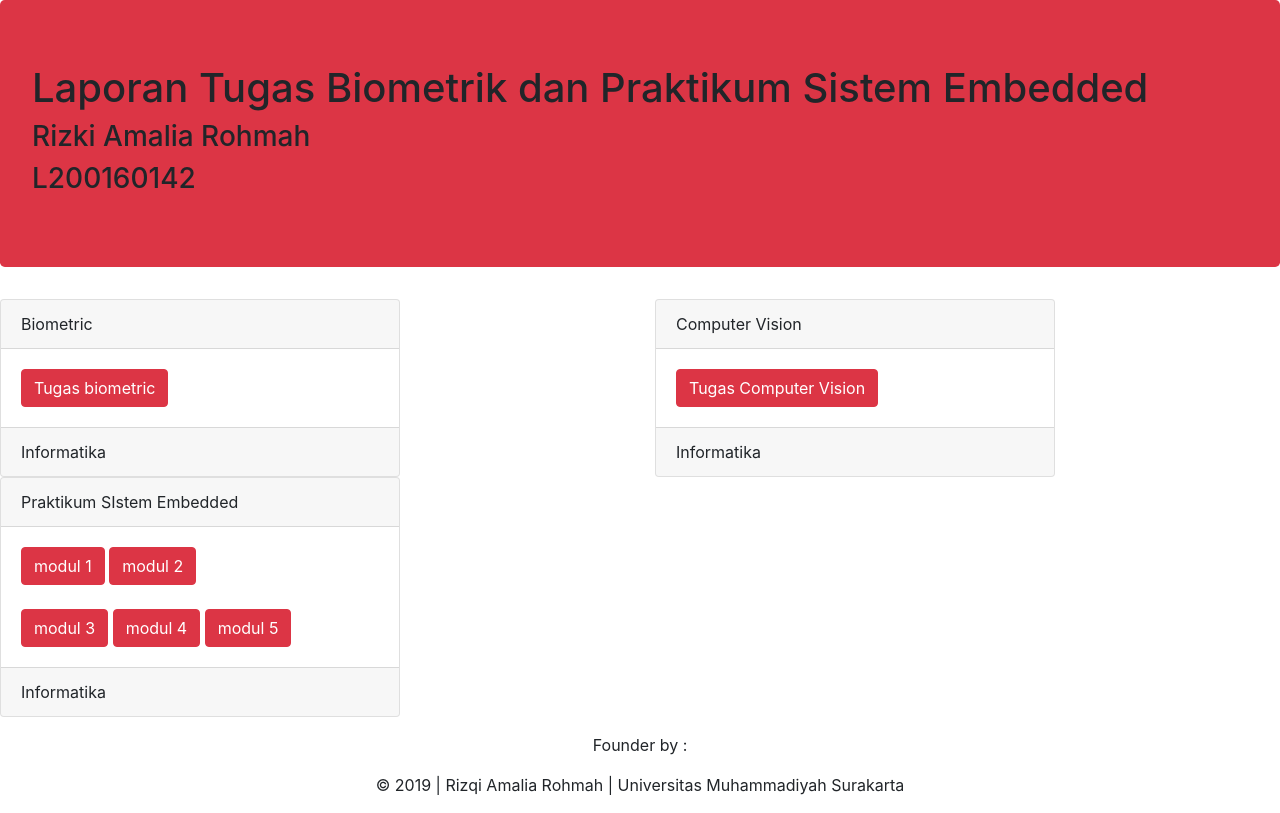
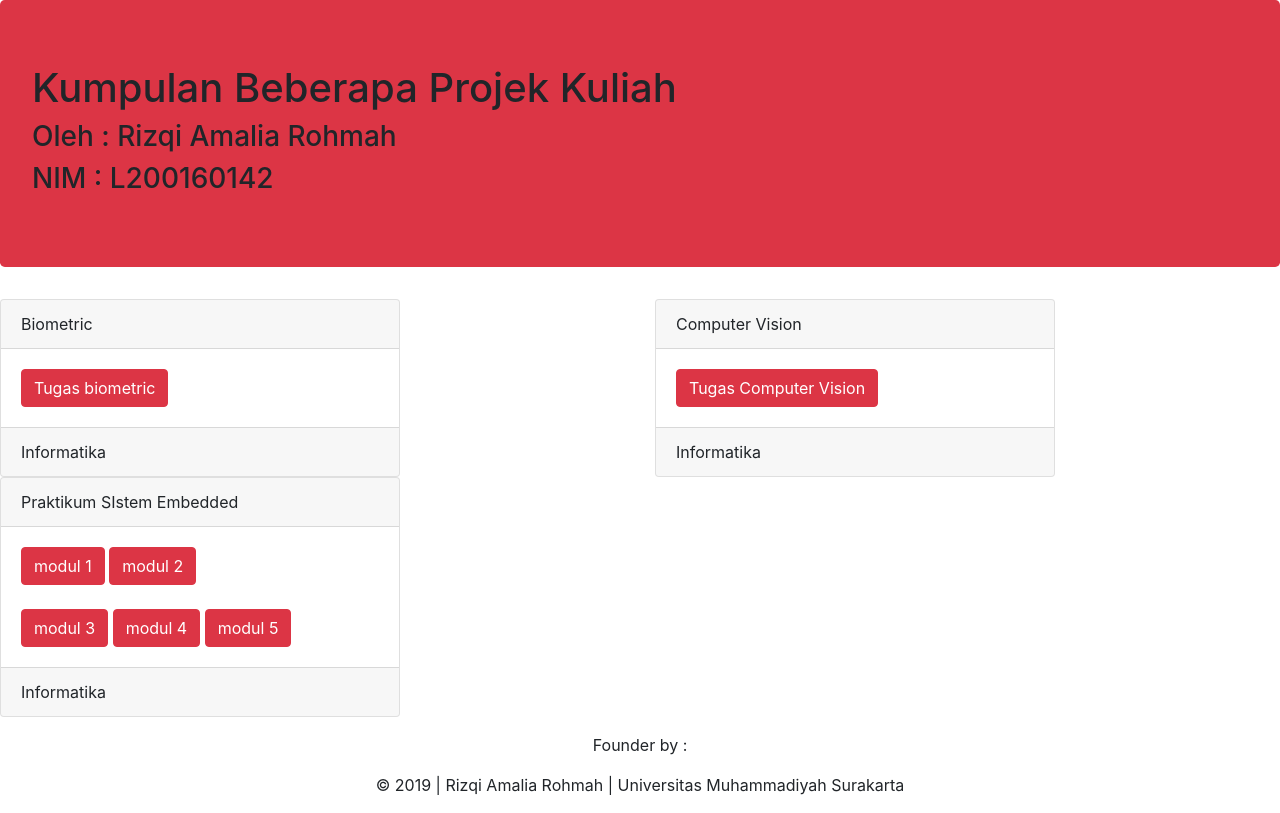
Before and after one commit to L200160142/L200160142.github.io, a plain HTML site: page index.html in a window 1280 px wide. Drawn offline with nearby package versions, Linux system fonts and the light colour scheme.

Commit message:
Update index.html

```diff
--- a/index.html
+++ b/index.html
@@ -14,9 +14,9 @@
   </head>
   <body>
     <div class = "jumbotron bg-danger">
-      <h1>Laporan Tugas Biometrik dan Praktikum Sistem Embedded</h1>
-      <h3> Rizki Amalia Rohmah</h3>
-      <h3>L200160142</h3>
+      <h1>Kumpulan Beberapa Projek Kuliah</h1>
+      <h3>Oleh : Rizqi Amalia Rohmah</h3>
+      <h3>NIM : L200160142</h3>
 
     </div>
 <div class = "row">
```
